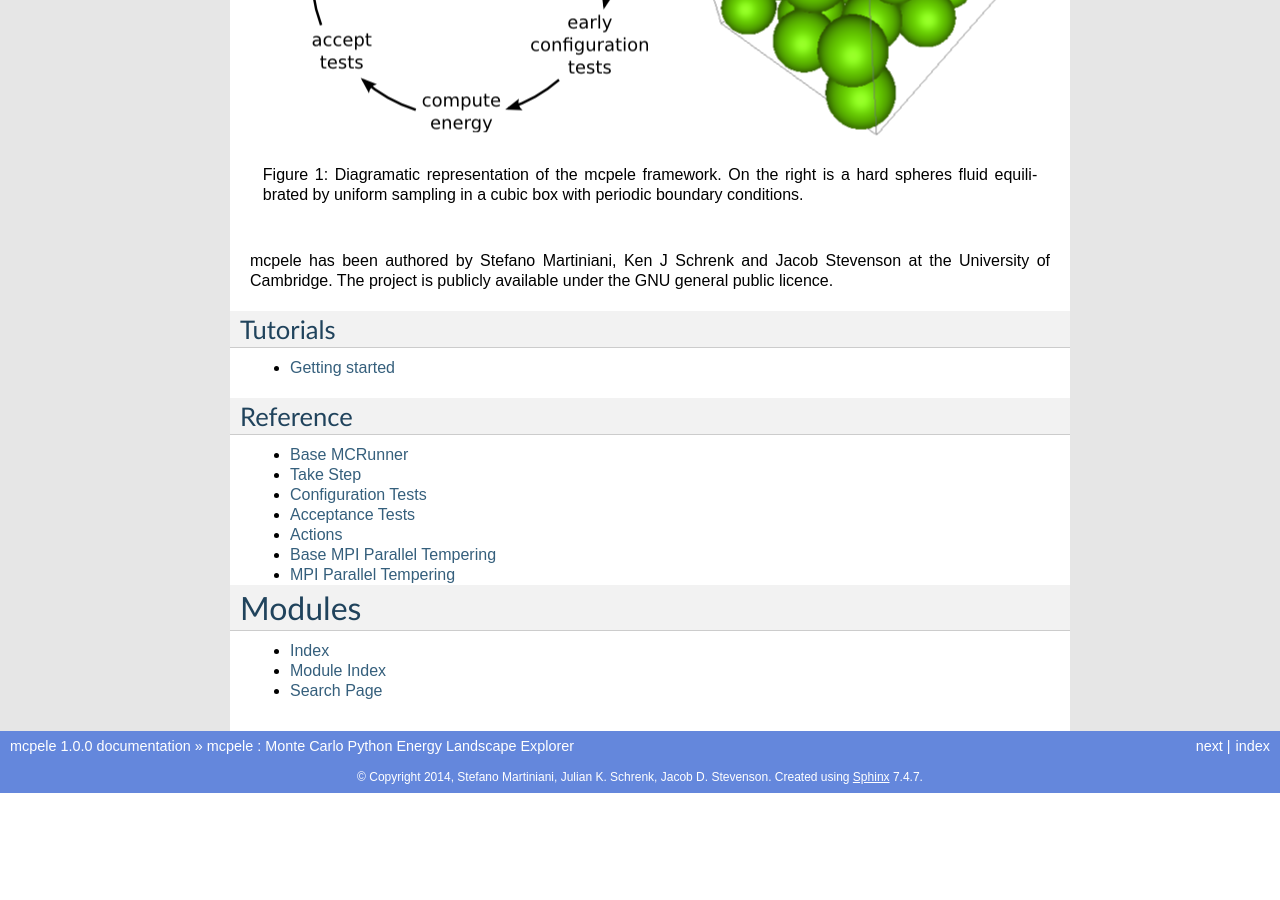
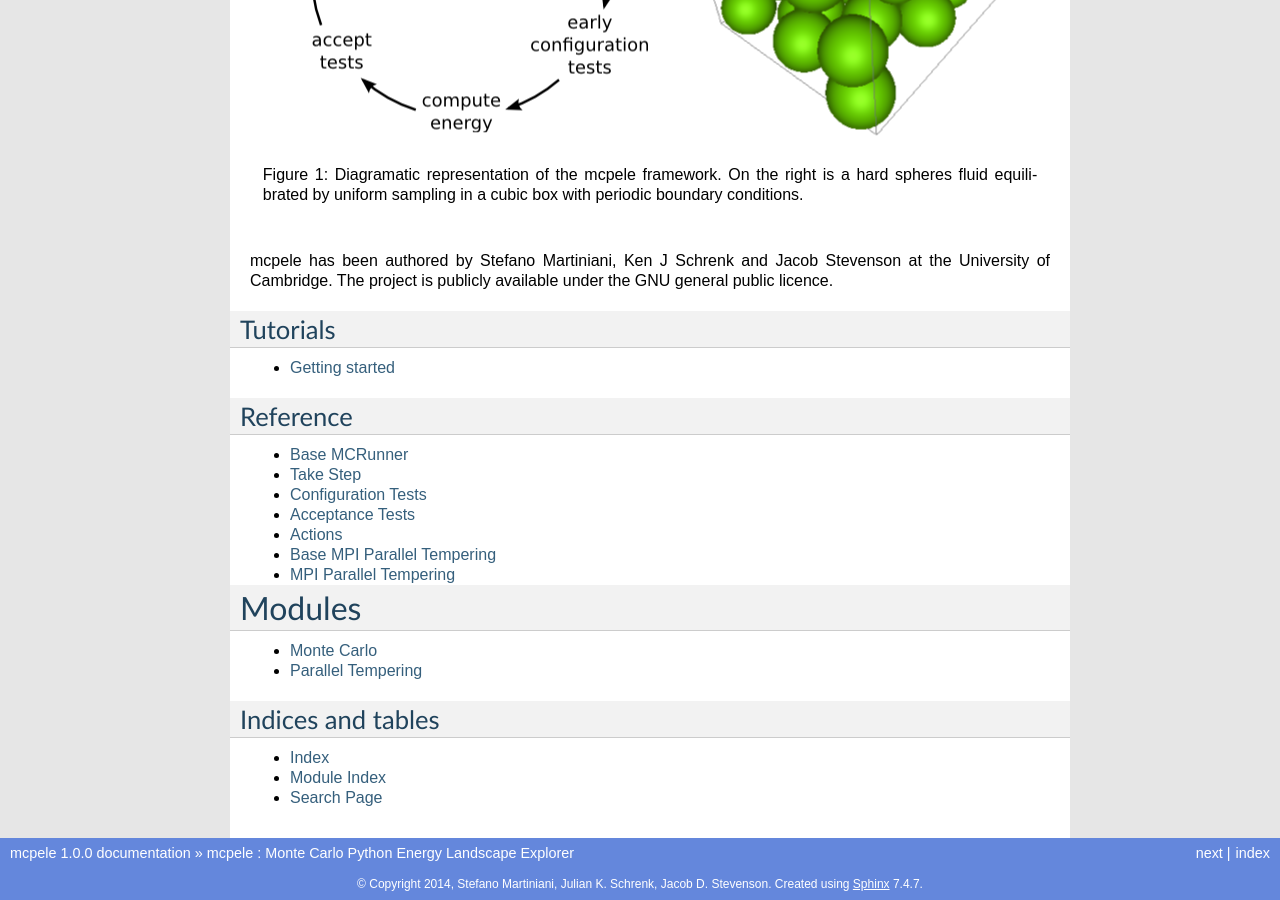
Before and after one commit to pele-python/mcpele, a Sphinx documentation site: the page built from doc/index.rst, in a window 1280 px wide and 900 px high, scrolled down 603 px. Built offline with Sphinx 7.4.7, drawn with Linux system fonts in a browser that asks for light colours; before the commit the page ends 1396 px from its top, so only the background shows below that.

```diff
--- a/doc/Base_MPI_Parallel_Tempering.rst
+++ b/doc/Base_MPI_Parallel_Tempering.rst
@@ -6,7 +6,5 @@ Base MPI Parallel Tempering
 .. autoclass:: _MPI_Parallel_Tempering
    :members:
    :private-members:
-   :inherited-members:
    :undoc-members:
-   :show-inheritance:
    :exclude-members: _abc_cache,_abc_negative_cache,_abc_negative_cache_version,_abc_registry
--- a/doc/_templates/autosummary/module.rst
+++ b/doc/_templates/autosummary/module.rst
@@ -1 +1,5 @@
 .. automodule:: {{ fullname }}
+{{ underline }}
+
+.. automodule:: {{ fullname }}
+    :members:
--- a/doc/conf.py
+++ b/doc/conf.py
@@ -274,7 +274,10 @@ texinfo_documents = [
 #texinfo_no_detailmenu = False
 
 # Example configuration for intersphinx: refer to the Python standard library.
-intersphinx_mapping = {'http://docs.python.org/': None}
+intersphinx_mapping = {'http://docs.python.org/': None,
+                       'pele':('https://pele-python.github.io/pele', None)}
+
+numpydoc_show_class_members = False
 
 autosummary_generate = True
 # -----------------------------------------------------------------------------
--- a/doc/index.rst
+++ b/doc/index.rst
@@ -86,7 +86,7 @@ Modules
    parallel_tempering
 
 Indices and tables
-==================
+------------------
 
 * :ref:`genindex`
 * :ref:`modindex`
--- a/doc/monte_carlo.rst
+++ b/doc/monte_carlo.rst
@@ -1 +1,5 @@
+Monte Carlo
+-----------
+
+.. currentmodule:: mcpele.monte_carlo
 .. automodule:: mcpele.monte_carlo
--- a/doc/parallel_tempering.rst
+++ b/doc/parallel_tempering.rst
@@ -1 +1,6 @@
+Parallel Tempering
+------------------
+
+.. currentmodule:: mcpele.parallel_tempering
+
 .. automodule:: mcpele.parallel_tempering
```
Also changed, not shown: 3 other files.
